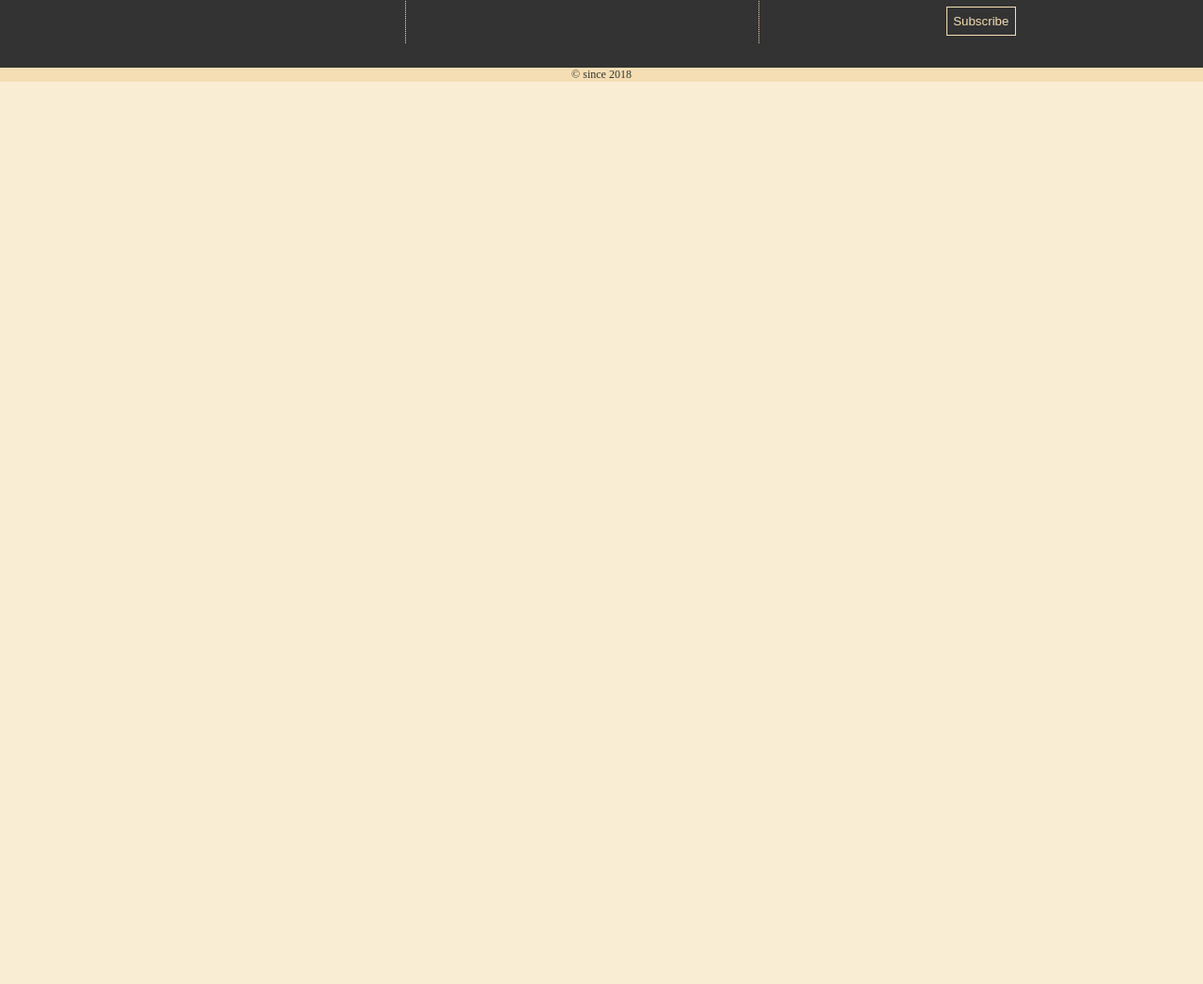
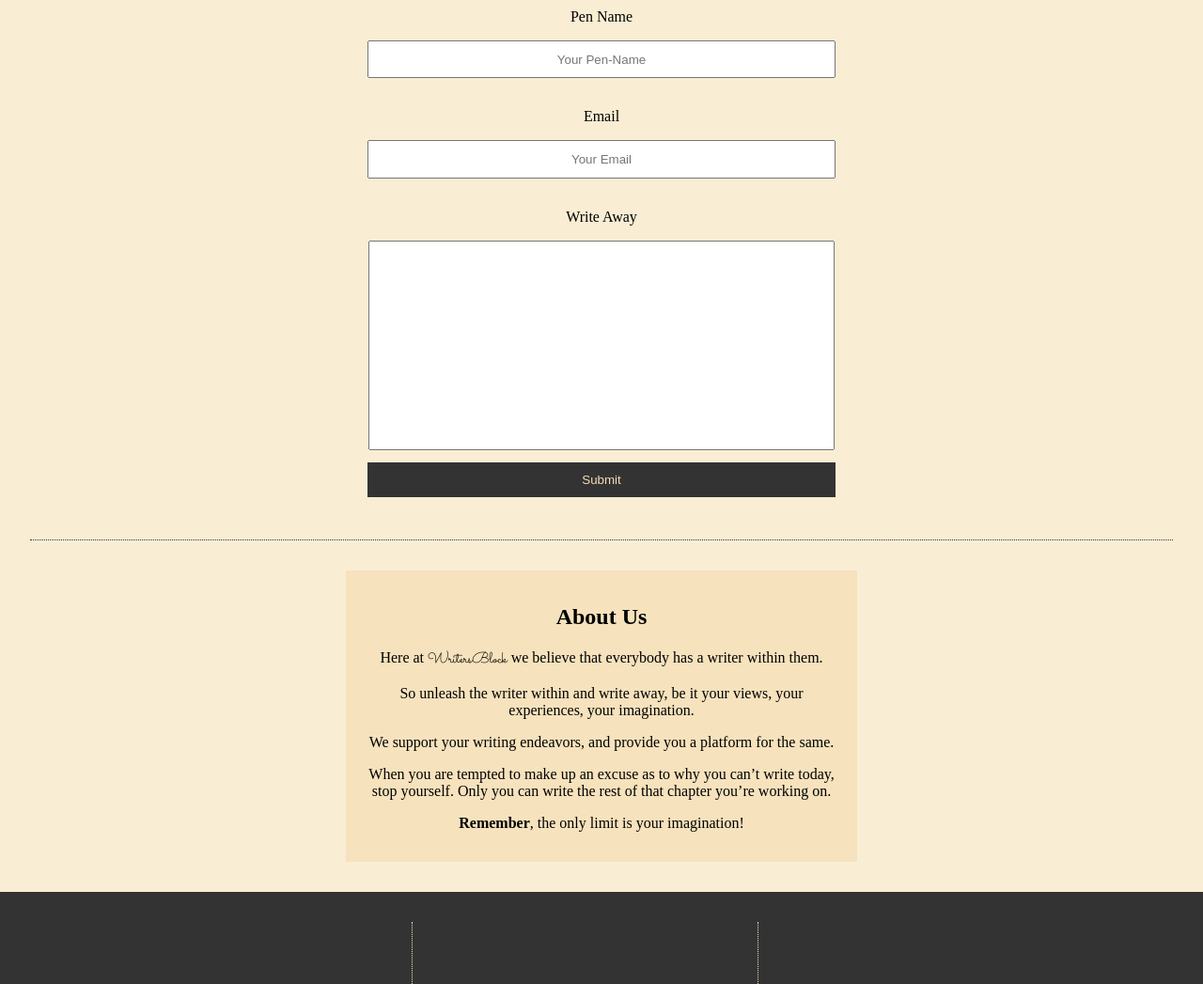
Before and after one commit to shreya-shah/WritersBlock, a plain HTML site: page webpages/index.html in a window 1280 px wide. Shown: the part 4261-5308 px from the top of the page at 94% size. Before the commit the page ends 4348 px from the top, so only its background shows below. Drawn offline with Linux system fonts and the light colour scheme.

Commit message:
Added about us

```diff
--- a/webpages/css/index.css
+++ b/webpages/css/index.css
@@ -159,6 +159,48 @@ header ul li a:hover{
     margin: 1em;
     padding: 3em;
 }
+
+/* Styling form */
+
+.submit-writings input,textarea{
+    display: block;
+    margin: 1em auto;
+    width: 40%;
+    padding: 0.8em;
+}
+
+textarea{
+    height: 15em;
+    resize: none;
+}
+
+.submit-writings label{
+    display: block;
+    margin-bottom: 1em;
+    margin-top: 2em;
+    font-family: ubuntu;
+}
+
+.submit-writings input[type="submit"]{
+    width: 42%;
+    background: #333;
+    border: none;
+    color: wheat;
+}
+
+/* Styling about us */
+.about-us{
+    background: rgba(245, 222, 179, 0.719);
+    width: 40%;
+    margin: 1em auto 2em auto;
+    padding: 1em;
+    text-align: center;
+}
+
+.logo{
+    font-family: Sacramento;
+}
+
 /* Styling footer */
 footer{
     background: #333;
@@ -178,7 +220,7 @@ footer{
     margin: 0 2em;
     padding-bottom: 1.5em;
     text-align: center;
-    font-size: 0.8em;
+    font-size: 1em;
     line-height: 2em;
 }
 
@@ -194,6 +236,10 @@ footer{
     border: 1px solid wheat;
 }
 
+input::placeholder{
+    text-align: center;
+}
+
 .subscribe input[type="submit"]{
     background: transparent;
     color: wheat;
@@ -204,7 +250,8 @@ footer{
 .copyright{
     background-color: wheat;
     color: #333;
-    font-size: 12px;
+    font-size: 14px;
+    padding: 2px;
     text-align: center;
 }
 
--- a/webpages/index.html
+++ b/webpages/index.html
@@ -221,7 +221,39 @@
             </div>
         </div>
     </section>
-    <footer>
+    <section id="submit" class="submit">
+        <h2>Submit Your Writings</h2>
+        <form class="submit-writings">
+            <label for="name">Name </label><input type="text" placeholder="Your Name" name="name" id="name">
+            <label for="pname">Pen Name </label><input type="pname" placeholder="Your Pen-Name" name="pname" id="pname">
+            <label for="email">Email </label><input type="email" placeholder="Your Email" name="email" id="email">
+            <label for="story">Write Away</label>
+            <textarea name="story" id="story"></textarea>
+            <input type="submit" value="Submit">
+        </form>
+    </section>
+
+    <section id="about_us" class="about-us">
+        <div>
+            <h2>About Us</h2>
+            <p>
+                Here at <span class="logo">WritersBlock</span> we believe that everybody has a writer within them.
+            </p>
+            <p>
+                So unleash the writer within and write away, be it your views, your experiences, your imagination.
+            </p>
+            <p>
+                We support your writing endeavors, and provide you a platform for the same.
+            </p>
+            <p>
+                When you are tempted to make up an excuse as to why you can’t write today, stop yourself. Only you can write the rest of
+                that chapter you’re working on.
+            </p>
+            <p><strong>Remember</strong>, the only limit is your imagination!</p>
+        </div>
+    </section>
+
+    <footer id="contact">
         <div class="contact-info">
             <div class="address">
                 <div>
```
